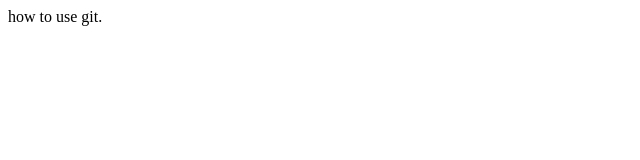
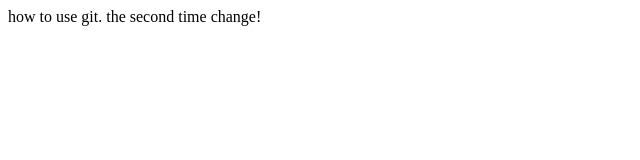
Before and after one commit to sst126/html, a plain HTML site: page index.htm in a window 1280 px wide. Shown: the whole page, without its empty margins (0-640 px from the left). Drawn offline with Linux system fonts and the light colour scheme.

Commit message:
second change

```diff
--- a/index.htm
+++ b/index.htm
@@ -4,5 +4,6 @@
 </head>
 <body>
 how to use git.
+the second time change!
 </body>
 </html>
```
